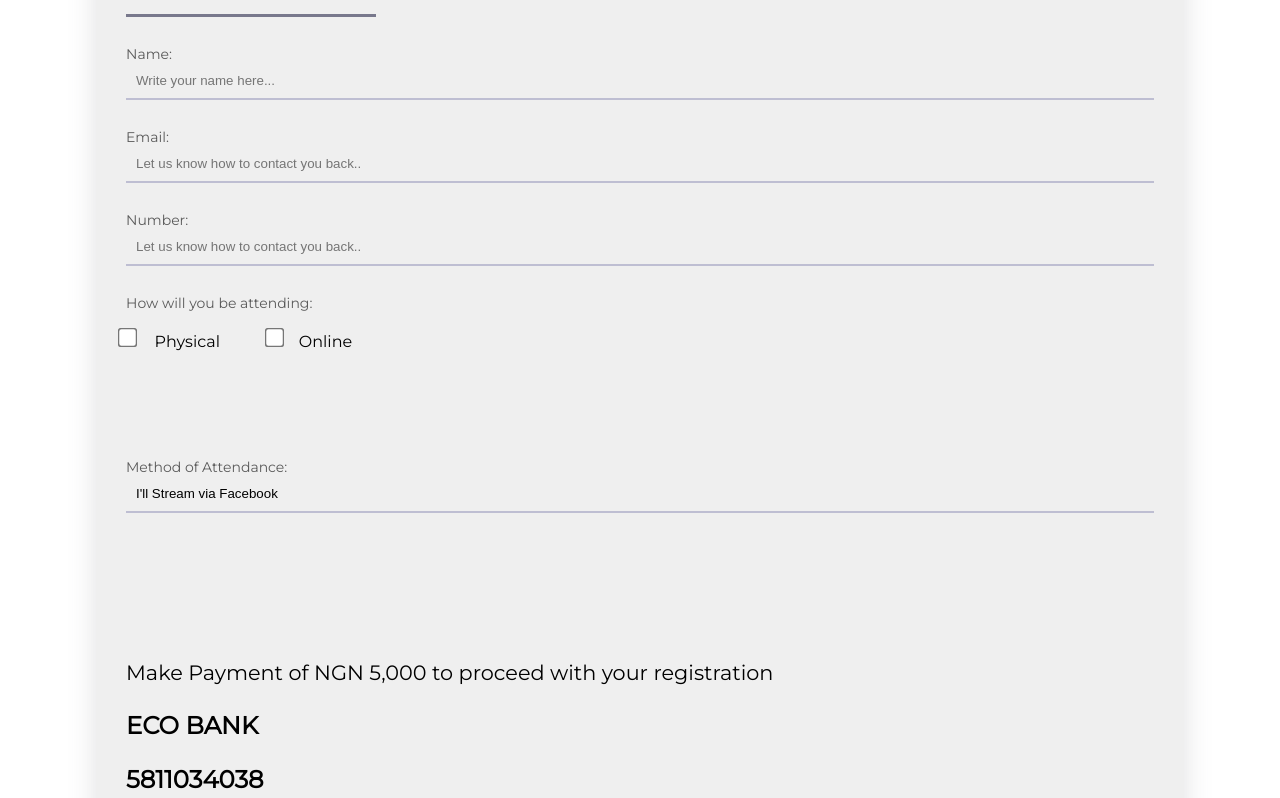
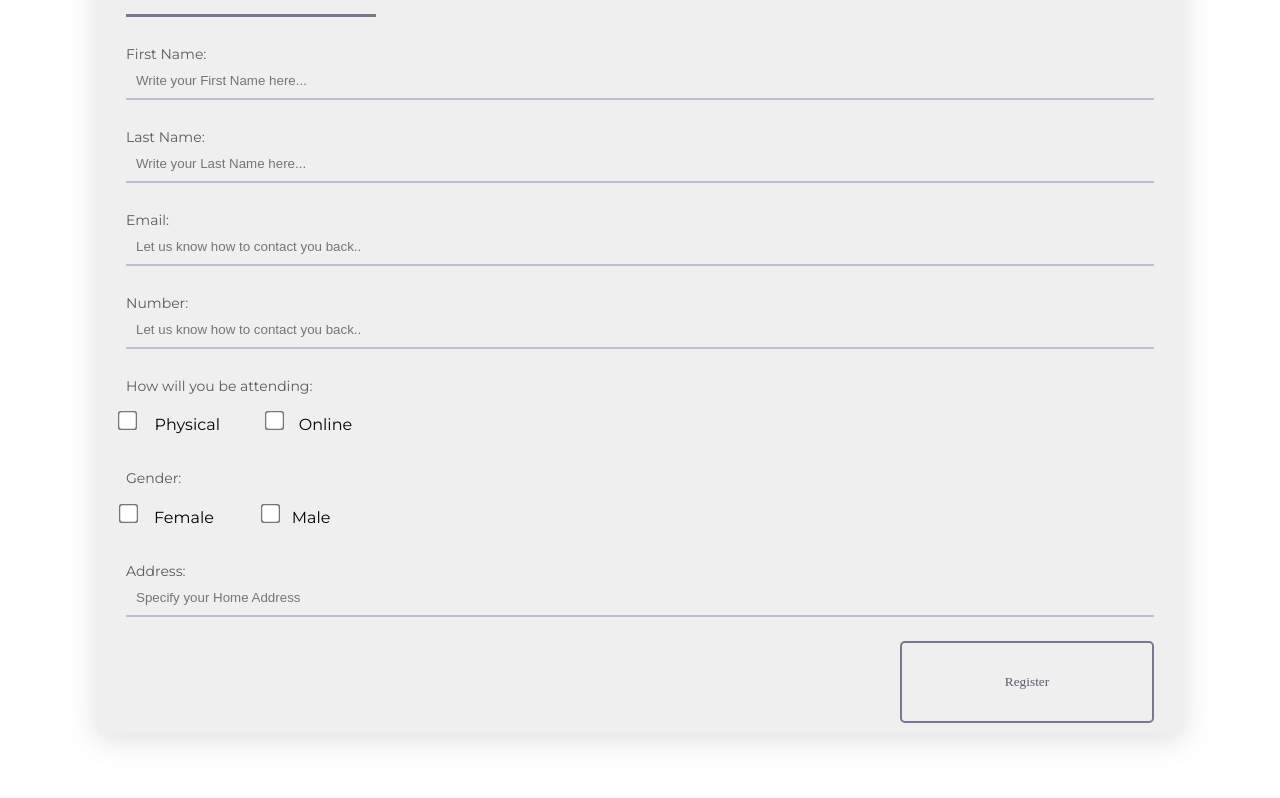
Before and after one commit to captainlegend007/increasecity, a React (Vite) app: page /increase-celebration-registration in a window 1280 px wide. Shown: the part 762-1560 px from the top of the page. Built offline with nearby package versions, Linux system fonts and the light colour scheme.

Commit message:
"Up to date app"

```diff
--- a/dev-dist/registerSW.js
+++ b/dev-dist/registerSW.js
@@ -1 +1 @@
-if('serviceWorker' in navigator) navigator.serviceWorker.register('/dev-sw.js?dev-sw', { scope: '/', type: 'classic' })
+if('serviceWorker' in navigator) navigator.serviceWorker.register('/increasecity/dev-sw.js?dev-sw', { scope: '/increasecity/', type: 'classic' })
--- a/dev-dist/sw.js
+++ b/dev-dist/sw.js
@@ -79,10 +79,10 @@ define(['./workbox-b5f7729d'], (function (workbox) { 'use strict';
    */
   workbox.precacheAndRoute([{
     "url": "registerSW.js",
-    "revision": "3ca0b8505b4bec776b69afdba2768812"
+    "revision": "4c834dcc569679aab545f0be1956f87f"
   }, {
     "url": "index.html",
-    "revision": "0.t0l8878i2i8"
+    "revision": "0.bvpm6e8edgg"
   }], {});
   workbox.cleanupOutdatedCaches();
   workbox.registerRoute(new workbox.NavigationRoute(workbox.createHandlerBoundToURL("index.html"), {
--- a/src/EChurchTestimonies.jsx
+++ b/src/EChurchTestimonies.jsx
@@ -17,18 +17,11 @@ const EChurchTestimonies = () => {
 
     try {
       await axios
-        .post(
-          "https://increasecity-backend.vercel.app/echurch/share-your-testimonies",
-          data
-        )
+        .post(" http://localhost:5001/echurch/share-your-testimonies", data)
         .then((res) => {
           if (res.status === 200) {
             {
-              swal(
-                "Thank you!",
-                "You submitted your testimony successfully!",
-                "success"
-              );
+              swal("Thank you!", "You submitted your testimony successfully!", "success");
               setName("");
               setNumber("");
               setTestimony("");
--- a/src/IncreaseCelebration.jsx
+++ b/src/IncreaseCelebration.jsx
@@ -5,43 +5,64 @@ import axios from "axios";
 import { toast } from "react-toastify";
 
 const IncreaseCelebration = () => {
-  const [physical, setPhyscial] = useState(false);
-  const [online, setOnline] = useState(false);
-  const [name, setName] = useState("");
+  const [attendance, setAttendance] = useState("");
+  const [firstName, setFirstName] = useState("");
+  const [lastName, setLastName] = useState("");
   const [email, setEmail] = useState("");
   const [number, setNumber] = useState("");
+  const [address, setAddress] = useState("");
+  const [gender, setGender] = useState("");
 
-  const HandleCheckBox1 = () => {
-    setPhyscial(true);
-    setOnline(false);
+  const handleGenderChange = (value) => {
+    setGender(value);
   };
-  const HandleCheckBox2 = (e) => {
-    setPhyscial(false);
-    setOnline(true);
+  const handleAttendanceChange = (value) => {
+    setAttendance(value);
   };
 
   const sendFormData = async (event) => {
     event.preventDefault();
     const userData = {
-      name,
+      firstName,
+      lastName,
+      address,
+      gender,
       email,
       number,
-      physical,
-      online,
+      attendance,
     };
 
+    if (
+      !firstName ||
+      !lastName ||
+      !address ||
+      !gender ||
+      !email ||
+      !number ||
+      !attendance
+    ) {
+      return toast.error("You didn't fill the form completely");
+    } else {
+      try {
         const { data } = await axios.post(
-      "https://increasecity-backend.vercel.app/registration",
+          "https://increasecity-backend-nu.vercel.app/registration",
           userData
         );
-    console.log(data.message);
         if (data.success) {
           toast.success(data.message);
-      setName("");
+          setFirstName("");
+          setLastName("");
+          setAddress("");
           setEmail("");
           setNumber("");
+          setAttendance("");
+          setGender("");
         } else {
           toast.error(data.message);
+        }
+      } catch (error) {
+        toast.error(error.message);
+      }
     }
   };
   return (
@@ -55,12 +76,20 @@ const IncreaseCelebration = () => {
         </div>
         <form className="form" onSubmit={sendFormData}>
           <h2 className="form-header">REGISTER</h2>
-          <p type="Name:">
+          <p type="First Name:">
             <input
               className="prayer-input"
-              value={name}
-              onChange={(e) => setName(e.target.value)}
-              placeholder="Write your name here..."
+              value={firstName}
+              onChange={(e) => setFirstName(e.target.value)}
+              placeholder="Write your First Name here..."
+            ></input>
+          </p>
+          <p type="Last Name:">
+            <input
+              className="prayer-input"
+              value={lastName}
+              onChange={(e) => setLastName(e.target.value)}
+              placeholder="Write your Last Name here..."
             ></input>
           </p>
           <p type="Email:">
@@ -78,7 +107,9 @@ const IncreaseCelebration = () => {
               value={number}
               onChange={(e) => setNumber(e.target.value)}
               placeholder="Let us know how to contact you back.."
-              type="search"
+              type="tel"
+              min="10"
+              max="11"
             ></input>
           </p>
           <p type="How will you be attending:"></p>
@@ -88,8 +119,9 @@ const IncreaseCelebration = () => {
                 className="prayer-input-b"
                 placeholder="Specify your prayer request"
                 type="checkbox"
-                onChange={HandleCheckBox1}
-                checked={physical}
+                checked={attendance === "physical"}
+                onChange={() => handleAttendanceChange("physical")}
+                value="physical"
               />
               <p className="method">Physical</p>
             </div>
@@ -98,25 +130,59 @@ const IncreaseCelebration = () => {
                 className="prayer-input-b"
                 placeholder="Specify your prayer request"
                 type="checkbox"
-                checked={online}
-                onChange={HandleCheckBox2}
+                checked={attendance === "online"}
+                onChange={() => handleAttendanceChange("online")}
+                value="online"
               ></input>
               <p className="method">Online</p>
             </div>
           </div>
-          <p type="Method of Attendance:">
+          <p type="Gender:"></p>
+          <div className="register-option">
+            <div className="option-a">
+              <input
+                className="prayer-input-b"
+                type="checkbox"
+                checked={gender === "female"}
+                onChange={() => handleGenderChange("female")}
+                value="female"
+              />
+              <p className="method">Female</p>
+            </div>
+            <div className="option-a">
+              <input
+                className="prayer-input-b"
+                type="checkbox"
+                checked={gender === "male"}
+                onChange={() => handleGenderChange("male")}
+                value="male"
+              ></input>
+              <p className="method">Male</p>
+            </div>
+          </div>
+          <p type="Address:">
             <input
               className="prayer-input"
-              placeholder="Specify your prayer request"
-              value={physical ? "Physcial" : "I'll Stream via Facebook"}
+              placeholder="Specify your Home Address"
+              value={address}
               type="input"
+              onChange={(e) => setAddress(e.target.value)}
             ></input>
           </p>
-          <div className="details">
+          {attendance === "physical" && (
+            <div className="account-details-forReg">
               <p>Make Payment of NGN 5,000 to proceed with your registration</p>
               <h3 className="bank-name">ECO BANK</h3>
               <h3 className="account-number">5811034038</h3>
             </div>
+          )}
+          {attendance === "online" && (
+            <div className="account-details-forReg">
+              <p>If You Intend To Support the Program</p>
+              <h3 className="bank-name">ECO BANK</h3>
+              <h3 className="account-number">5811034038</h3>
+            </div>
+          )}
           <button className="send-message" type="submit">
             Register
           </button>
--- a/src/PrayerRequest.jsx
+++ b/src/PrayerRequest.jsx
@@ -19,18 +19,11 @@ const PrayerRequest = () => {
     };
     try {
       await axios
-        .post(
-          "https://increasecity-backend.vercel.app/echurch/prayer-request",
-          data
-        )
+        .post("http://localhost:5001/echurch/prayer-request", data)
         .then((res) => {
           if (res.status === 200) {
             {
-              swal(
-                "Thank you!",
-                "You submitted your prayer successfully!",
-                "success"
-              );
+              swal("Thank you!", "You submitted your prayer successfully!", "success");
               setName("");
               setNumber("");
               setPrayer("");
--- a/src/admin/AdminLogin.jsx
+++ b/src/admin/AdminLogin.jsx
@@ -1,6 +1,7 @@
 import { useState } from "react";
 import axios from "axios";
 import { useNavigate } from "react-router-dom";
+import { toast } from "react-toastify";
 
 const AdminLogin = ({ userAuthentication, mongoDb }) => {
   const [username, setUsername] = useState("");
@@ -9,24 +10,25 @@ const AdminLogin = ({ userAuthentication, mongoDb }) => {
 
   const navigate = useNavigate();
 
+  axios.defaults.withCredentials = true;
   const adminLoginCheck = async (e) => {
     e.preventDefault();
-    const data = { username, password };
-    axios.defaults.withCredentials = true;
-
+    const credentials = { username, password };
     try {
-      await axios
-        .post("https://increasecity-backend.vercel.app/login", data)
-        .then((res) => {
-          console.log(res.data.values);
-          if (res.data.status === "success") {
-            alert("Valid User");
-            // userAuthentication(true);
-            navigate("/legend");
-          } else {
-            alert("Unauthorized User");
-          }
-        });
+      const { data } = await axios.post(
+        "https://increasecity-backend-nu.vercel.app/login",
+        credentials
+      );
+      console.log(data);
+      if (data.success) {
+        toast.success("Login Successful");
+        setTimeout(() => {
+          navigate("/legend");
+        }, 2000);
+        setAuthenticated(true);
+      } else {
+        toast.error("Unauthorized User");
+      }
     } catch (error) {
       console.log(error);
     }
--- a/src/increasecelebration.css
+++ b/src/increasecelebration.css
@@ -8,7 +8,7 @@
   justify-content: center;
   align-items: center;
   height: 0px;
-  margin-bottom: 10%;
+  margin-bottom: 3%;
 }
 input[type="checkbox"] {
   padding: 20px;
@@ -19,3 +19,6 @@ input[type="checkbox"] {
 .method {
   padding-left: 20%;
 }
+.details {
+  background-color: red;
+}
```
Also changed, not shown: src/admin/ProtectedUserPage.jsx (+39 -36 lines). Lines whose indentation alone changed are shown as unchanged.
